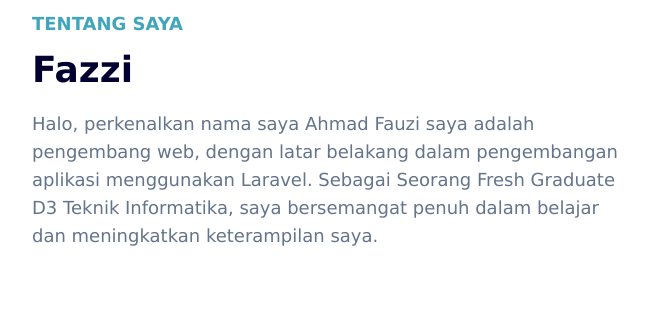
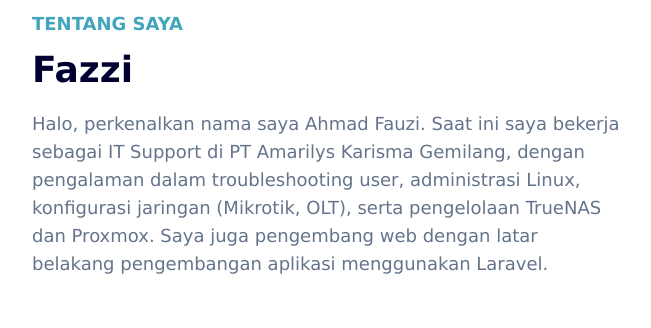
Before and after one commit to fauzi-fazzi/fauzi-fazzi.github.io, a website: page index.html in a window 1280 px wide. Shown: the part 716-1044 px from the top of the page, 0-651 px from the left. Drawn offline with Linux system fonts and the light colour scheme.

Commit message:
Update about section

```diff
--- a/index.html
+++ b/index.html
@@ -126,9 +126,10 @@
                         <!-- Seperti yang sudah dijelaskan diatas saya itu seorang pemula jadi saya masih terus belajar
                         pemrograman yang sulit ini,
                         karena saya percaya suatu yang sulit pasti menghasilkan ouput yang menarik. -->
-                        Halo, perkenalkan nama saya Ahmad Fauzi saya adalah pengembang web, dengan latar belakang dalam
-                        pengembangan aplikasi menggunakan Laravel. Sebagai Seorang Fresh Graduate D3 Teknik Informatika,
-                        saya bersemangat penuh dalam belajar dan meningkatkan keterampilan saya.
+                        Halo, perkenalkan nama saya Ahmad Fauzi. Saat ini saya bekerja sebagai IT Support di
+                        PT Amarilys Karisma Gemilang, dengan pengalaman dalam troubleshooting user, administrasi
+                        Linux, konfigurasi jaringan (Mikrotik, OLT), serta pengelolaan TrueNAS dan Proxmox.
+                        Saya juga pengembang web dengan latar belakang pengembangan aplikasi menggunakan Laravel.
                     </p>
                 </div>
                 <div class="w-full px-4 lg:w-1/2">
```
